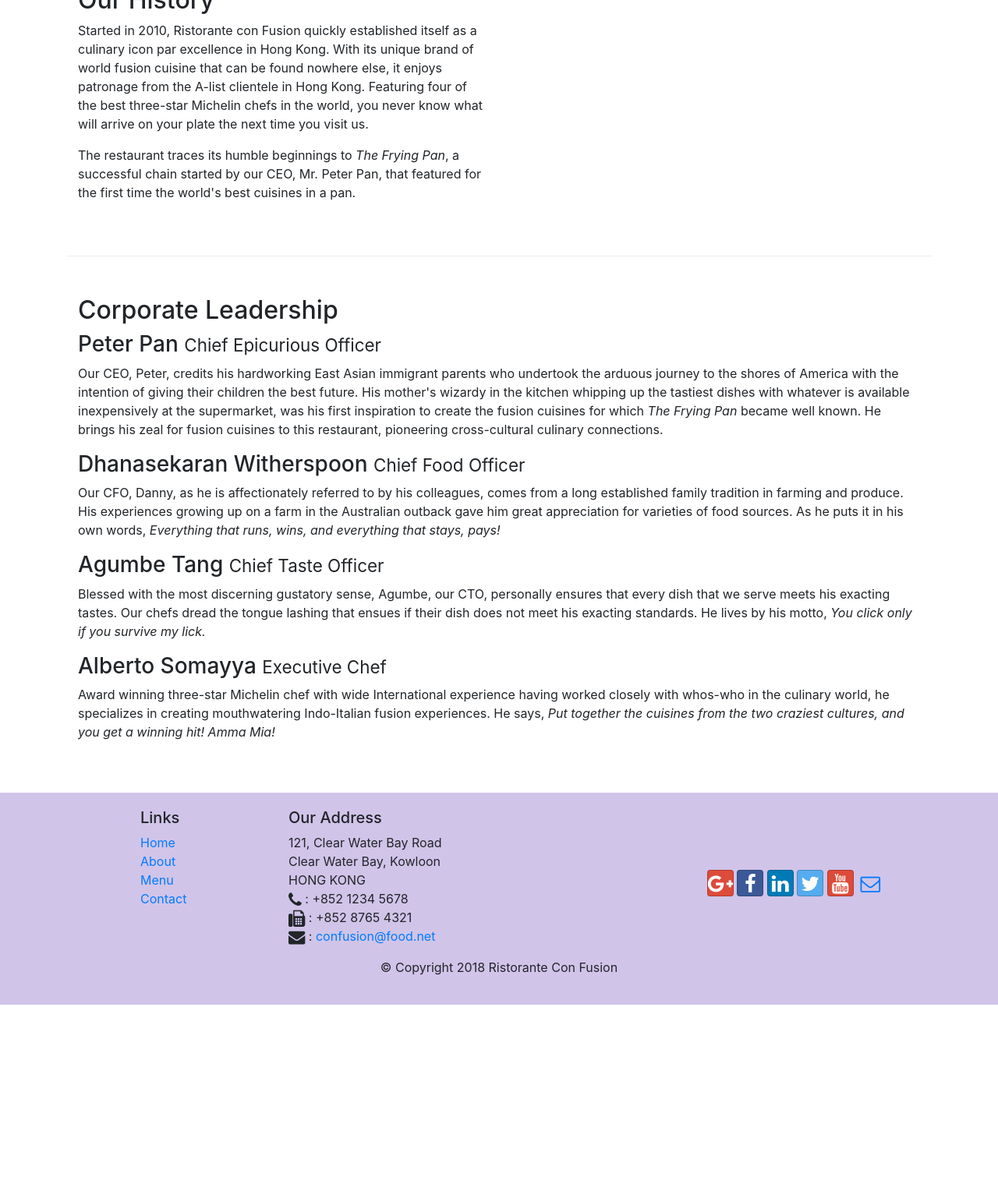
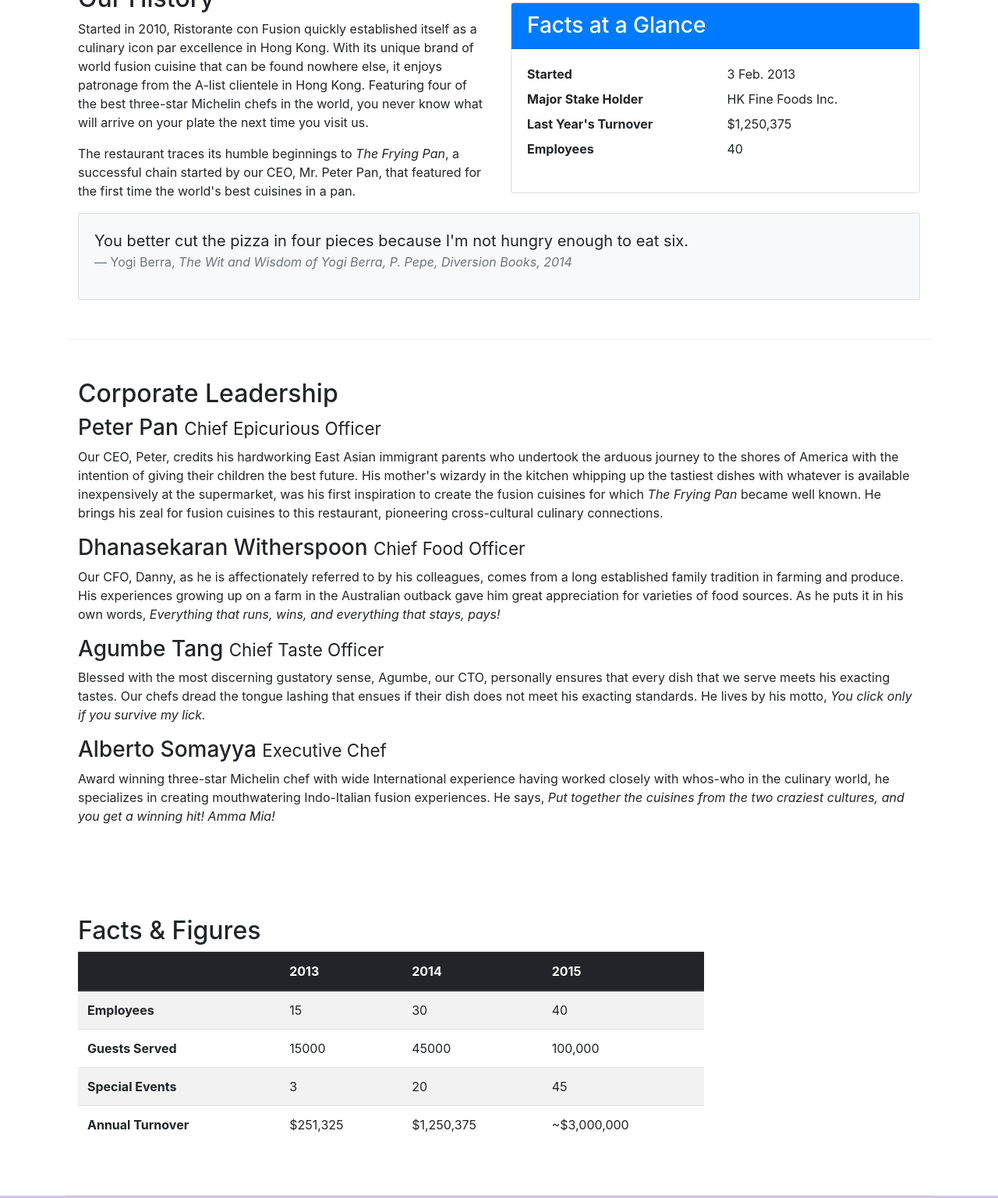
Before and after one commit to Carol2807/Learn_Bootstrap, a website: page aboutus.html in a window 1280 px wide. Shown: the part 536-2073 px from the top of the page at 78% size. Before the commit the page ends 1825 px from the top, so only its background shows below. Drawn offline with nearby package versions, Linux system fonts and the light colour scheme.

Commit message:
Table and Cards

```diff
--- a/aboutus.html
+++ b/aboutus.html
@@ -65,7 +65,37 @@
                 <p>Started in 2010, Ristorante con Fusion quickly established itself as a culinary icon par excellence in Hong Kong. With its unique brand of world fusion cuisine that can be found nowhere else, it enjoys patronage from the A-list clientele in Hong Kong.  Featuring four of the best three-star Michelin chefs in the world, you never know what will arrive on your plate the next time you visit us.</p>
                 <p>The restaurant traces its humble beginnings to <em>The Frying Pan</em>, a successful chain started by our CEO, Mr. Peter Pan, that featured for the first time the world's best cuisines in a pan.</p>
             </div>
-            <div>
+            <div class="col-12 col-sm">
+                <div class="card">
+                    <h3 class="card-header bg-primary text-white">Facts at a Glance</h3>
+                    <div class="card-body">
+                        <dl class="row">
+                            <dt class="col-6">Started</dt>
+                            <dd class="col-6">3 Feb. 2013</dd>
+                            <dt class="col-6">Major Stake Holder</dt>
+                            <dd class="col-6">HK Fine Foods Inc.</dd>
+                            <dt class="col-6">Last Year's Turnover</dt>
+                            <dd class="col-6">$1,250,375</dd>
+                            <dt class="col-6">Employees</dt>
+                            <dd class="col-6">40</dd>
+                        </dl>
+                    </div>
+                </div>
+            </div>
+            <div class="col-12">
+                <div class="card card-body bg-light">
+                    <blockquote class="blockquote">
+                        <p class="mb-0">
+                            You better cut the pizza in four pieces because
+                            I'm not hungry enough to eat six.
+                        </p>
+                        <footer class="blockquote-footer">Yogi Berra,
+                            <cite title="Source Title">The Wit and Wisdom of
+                                Yogi Berra, P. Pepe, Diversion Books, 2014
+                            </cite>
+                        </footer>
+                    </blockquote>
+                </div>
             </div>
         </div>
 
@@ -83,7 +113,50 @@
                 <p class="d-none d-sm-block">Award winning three-star Michelin chef with wide International experience having worked closely with whos-who in the culinary world, he specializes in creating mouthwatering Indo-Italian fusion experiences. He says, <em>Put together the cuisines from the two craziest cultures, and you get a winning hit! Amma Mia!</em></p>
             </div>
        </div>
-
+       <div class="row row-content">
+           <div class="col-12 col-sm-9">
+               <h2>Facts &amp; Figures</h2>
+               <div class="table-responsive">
+                   <table class="table table-striped">
+                        <thead class="thead-dark">
+                            <tr>
+                                <th>&nbsp;</th>
+                                <th>2013</th>
+                                <th>2014</th>
+                                <th>2015</th>
+                            </tr>
+                        </thead>
+                        <tbody>
+                            <tr>
+                                <th>Employees</th>
+                                <td>15</td>
+                                <td>30</td>
+                                <td>40</td>
+                            </tr>
+                            <tr>
+                                <th>Guests Served</th>
+                                <td>15000</td>
+                                <td>45000</td>
+                                <td>100,000</td>
+                            </tr>
+                            <tr>
+                                <th>Special Events</th>
+                                <td>3</td>
+                                <td>20</td>
+                                <td>45</td>
+                            </tr>
+                            <tr>
+                                <th>Annual Turnover</th>
+                                <td>$251,325</td>
+                                <td>$1,250,375</td>
+                                <td>~$3,000,000</td>
+                            </tr>
+                        </tbody>
+                    </table>
+               </div>
+           </div>
+           <div class="col-12 col-sm-3"></div>
+       </div>
     </div>
 
     <footer class="footer">
```
